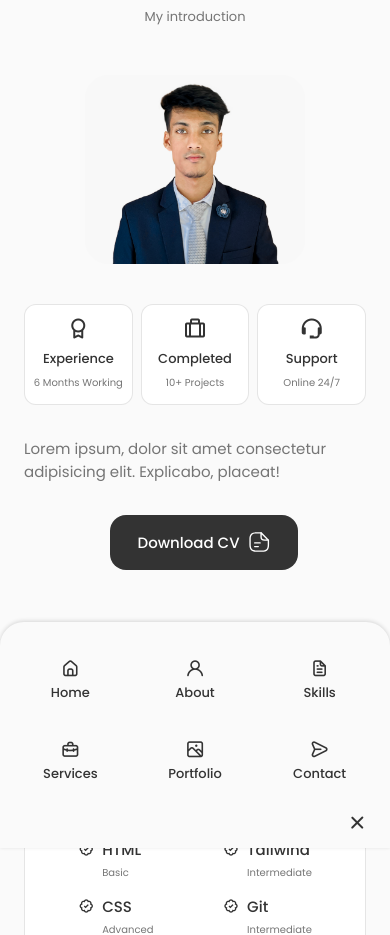
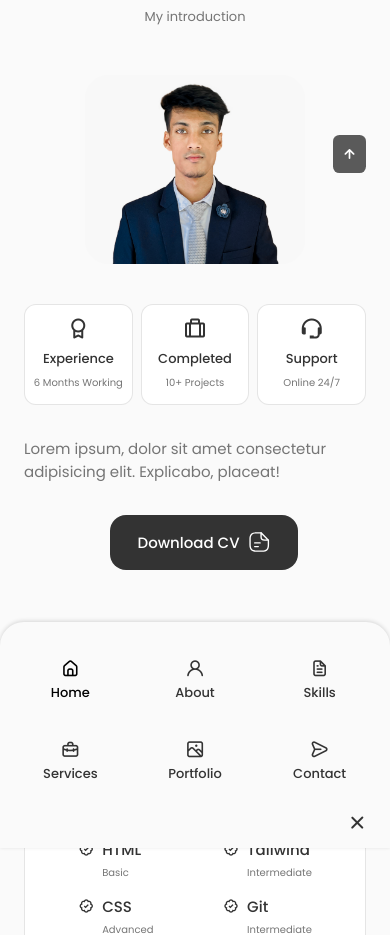
Before and after one commit to almahmudsarker/React-Portfolio, a React (Vite) app: page / in a window 390 px wide. Shown: the part 840-1775 px from the top of the page. Built offline with nearby package versions, Linux system fonts and the light colour scheme.

Commit message:
responsive done

```diff
--- a/src/App.jsx
+++ b/src/App.jsx
@@ -4,6 +4,7 @@
 import Footer from './components/Footer/Footer'
 import Header from './components/Header/Header'
 import Home from './components/Home/Home'
+import ScrollUp from './components/ScrollUp/ScrollUp'
 import Skills from './components/skills/Skills'
 function App() {
 
@@ -16,8 +17,9 @@
         <About />
         <Skills />
         <Contact />
+      </main>
         <Footer />
-      </main>
+        <ScrollUp />
     </>
   )
 }
--- a/src/components/Header/Header.jsx
+++ b/src/components/Header/Header.jsx
@@ -1,7 +1,16 @@
 import React, { useState } from 'react';
 import './header.css'
 const Header = () => {
+
+  window.addEventListener("scroll", function () {
+    const header = document.querySelector(".header");
+    if (this.scrollY >= 80) header.classList.add("scroll-header");
+    else header.classList.remove("scroll-header");
+  });
+
+
     const [Toggle, showMenu] = useState(false);
+    const [activeNav, setActiveNav] = useState("#home");
     return (
       <header className="header">
         <nav className="nav container">
@@ -12,32 +21,80 @@
           <div className={Toggle ? "nav__menu show-menu" : "nav__menu"}>
             <ul className="nav__list grid">
               <li className="nav__item">
-                <a href="#home" className="nav__link active-link">
+                <a
+                  href="#home"
+                  onClick={() => setActiveNav("#home")}
+                  className={
+                    activeNav === "#home"
+                      ? "nav__link active-link"
+                      : "nav__link"
+                  }
+                >
                   <i className="uil uil-estate nav__icon"></i> Home
                 </a>
               </li>
               <li className="nav__item">
-                <a href="#about" className="nav__link">
+                <a
+                  href="#about"
+                  onClick={() => setActiveNav("#about")}
+                  className={
+                    activeNav === "#about"
+                      ? "nav__link active-link"
+                      : "nav__link"
+                  }
+                >
                   <i className="uil uil-user nav__icon"></i> About
                 </a>
               </li>
               <li className="nav__item">
-                <a href="#skills" className="nav__link">
+                <a
+                  href="#skills"
+                  onClick={() => setActiveNav("#skills")}
+                  className={
+                    activeNav === "#skills"
+                      ? "nav__link active-link"
+                      : "nav__link"
+                  }
+                >
                   <i className="uil uil-file-alt nav__icon"></i> Skills
                 </a>
               </li>
               <li className="nav__item">
-                <a href="#services" className="nav__link">
+                <a
+                  href="#services"
+                  onClick={() => setActiveNav("#services")}
+                  className={
+                    activeNav === "#services"
+                      ? "nav__link active-link"
+                      : "nav__link"
+                  }
+                >
                   <i className="uil uil-briefcase-alt nav__icon"></i> Services
                 </a>
               </li>
               <li className="nav__item">
-                <a href="#portfolio" className="nav__link">
+                <a
+                  href="#portfolio"
+                  onClick={() => setActiveNav("#portfolio")}
+                  className={
+                    activeNav === "#portfolio"
+                      ? "nav__link active-link"
+                      : "nav__link"
+                  }
+                >
                   <i className="uil uil-scenery nav__icon"></i> Portfolio
                 </a>
               </li>
               <li className="nav__item">
-                <a href="#contact" className="nav__link">
+                <a
+                  href="#contact"
+                  onClick={() => setActiveNav("#contact")}
+                  className={
+                    activeNav === "#contact"
+                      ? "nav__link active-link"
+                      : "nav__link"
+                  }
+                >
                   <i className="uil uil-message nav__icon"></i> Contact
                 </a>
               </li>
--- a/src/components/Header/header.css
+++ b/src/components/Header/header.css
@@ -43,8 +43,15 @@
 }
 
 /* Active link */
+.active-link,
 .nav__link:hover {
     color: var(--title-color-dark);
+}
+
+/* change bg header */
+.scroll-header {
+    background-color: var(--body-color);
+    box-shadow: 0 -1px 4px rgba(0, 0, 0, 0.15);
 }
 
 /* Breakpoints */
--- /dev/null
+++ b/src/components/ScrollUp/ScrollUp.css
@@ -0,0 +1,52 @@
+.scrollup {
+    position: fixed;
+    right: 2.5rem;
+    bottom: -20%;
+    background-color: var(--title-color);
+    opacity: 0.8;
+    padding: 0.3rem 0.5rem;
+    border-radius: 0.4rem;
+    z-index: var(--z-tooltip);
+    transition: .4s;
+}
+
+.scrollup__icon {
+    color: var(--container-color);
+    font-size: 1.5rem;
+}
+
+.scrollup:hover {
+    background-color: var(--title-color-dark);
+}
+
+.show-scroll {
+    bottom: 3rem;
+}
+
+
+
+/* For large devices */
+@media screen and (max-width: 992px) {
+    .scrollup {
+        right: 1.5rem;
+        padding: 0.25rem 0.4rem;
+    }
+
+    .scrollup__icon {
+        font-size: 1.25rem;
+    }
+}
+
+/* For medium devices */
+@media screen and (max-width: 768px) {
+    .show-scroll {
+        bottom: 4rem;
+    }
+}
+
+/* For small devices */
+@media screen and (max-width: 350px) {
+    .scrollup {
+        right: 1rem;
+    }
+}
--- /dev/null
+++ b/src/components/ScrollUp/ScrollUp.jsx
@@ -0,0 +1,16 @@
+import React from 'react';
+import './ScrollUp.css';
+const ScrollUp = () => {
+    window.addEventListener('scroll',function () {
+        const scrollup = document.querySelector('.scrollup');
+        if(this.scrollY >= 560) scrollup.classList.add("show-scroll");
+         else scrollup.classList.remove("show-scroll");
+    });
+    return (
+        <a href="#" className="scrollup">
+            <i className="uil uil-arrow-up scrollup__icon"></i>
+        </a>
+    );
+};
+
+export default ScrollUp;
```
